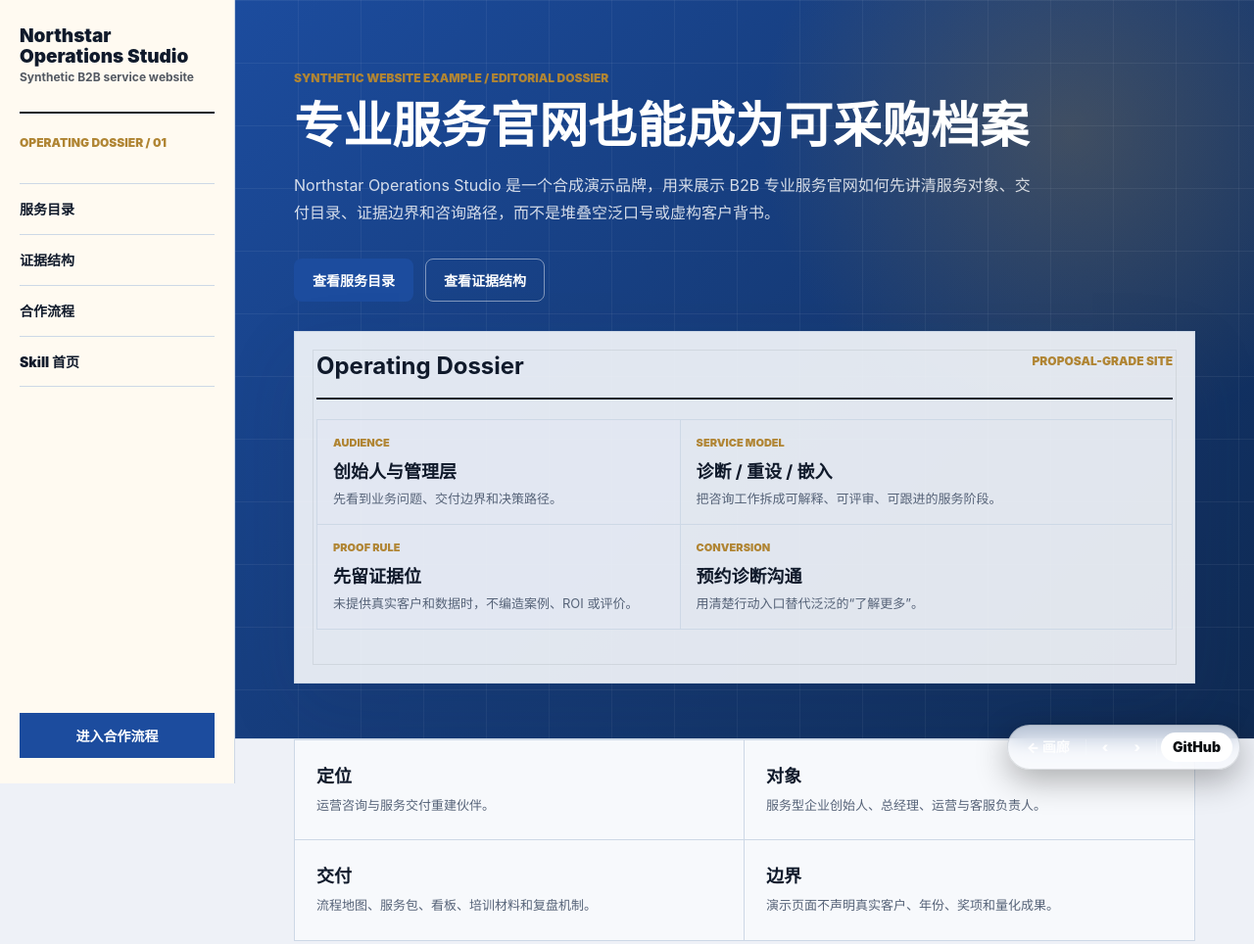
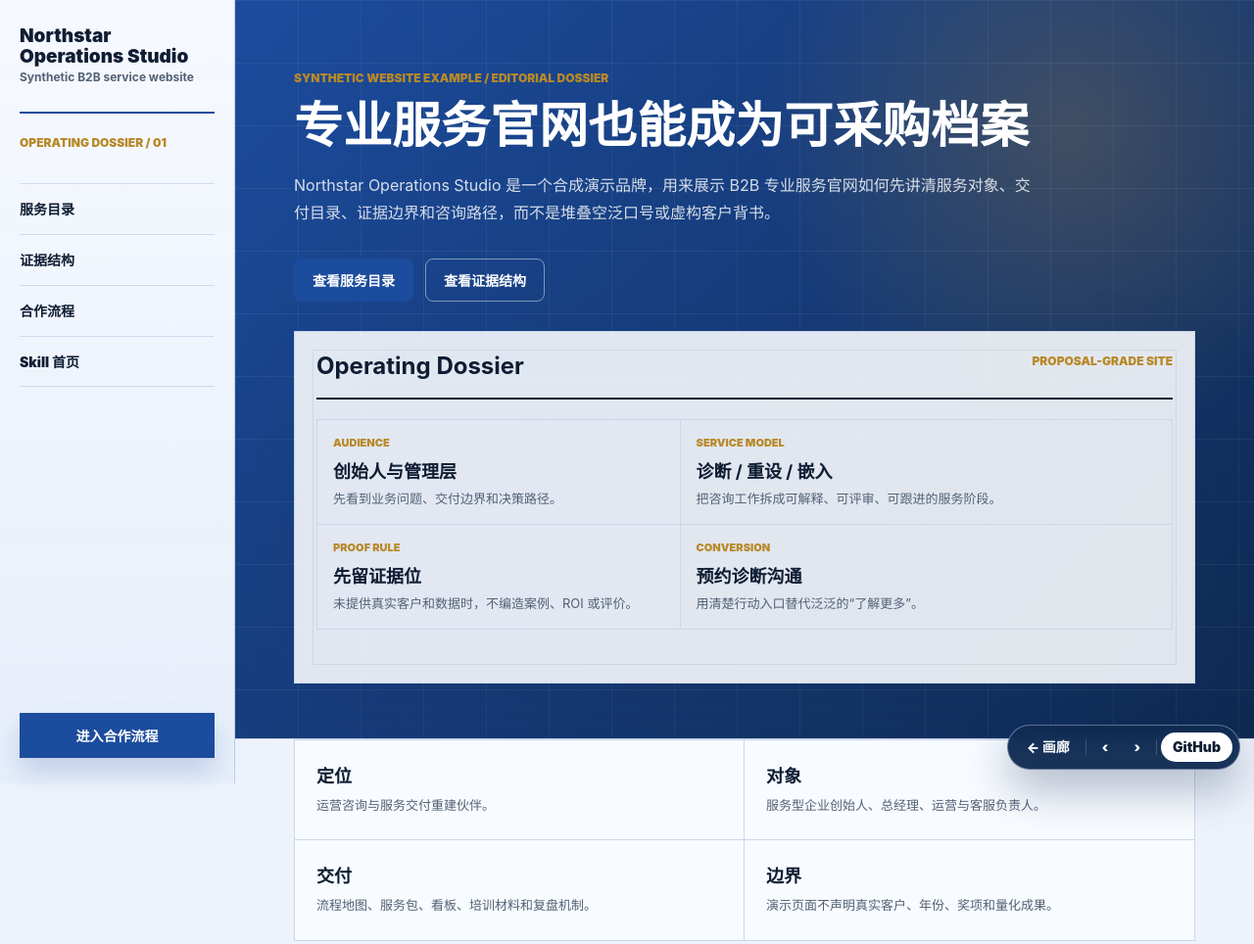
Before and after one commit to ChuluuMGL/business-website-skill, a website: page site/examples/b2b-service/index.html in a window 1280 px wide. Shown: the top 964 px of the page at 98% size. Drawn offline with Linux system fonts and the light colour scheme.

Commit message:
Polish B2B demo navigation contrast

```diff
--- a/site/examples/example-sites.css
+++ b/site/examples/example-sites.css
@@ -201,13 +201,13 @@ nav a:focus-visible {
 
 /* B2B editorial dossier */
 .demo-b2b {
-  --paper: #eef1f7;
-  --sheet: #f7f9fc;
-  --ink: #101a2b;
-  --muted: #566378;
-  --line: #cdd8e6;
+  --paper: #eef3fb;
+  --sheet: #f8fbff;
+  --ink: #0f1d33;
+  --muted: #536174;
+  --line: #cad7ea;
   --green: #1c4c9e;
-  --brown: #b08534;
+  --brown: #b88928;
   --blue: #0f2a52;
   background: var(--paper);
   color: var(--ink);
@@ -1652,14 +1652,22 @@ nav a:focus-visible {
     align-items: start;
     width: 280px;
     padding: 30px 24px;
-    border-right: 1px solid var(--line);
+    border-right: 1px solid rgba(28, 76, 158, 0.2);
     border-bottom: 0;
-    background: rgba(255, 250, 241, 0.96);
+    color: var(--ink);
+    background:
+      linear-gradient(180deg, rgba(246, 249, 255, 0.98), rgba(231, 238, 250, 0.96)),
+      var(--paper);
   }
 
   .demo-b2b .site-header.b2b-rail .brand {
     padding-bottom: 28px;
-    border-bottom: 2px solid var(--ink);
+    border-bottom: 2px solid var(--green);
+  }
+
+  .demo-b2b .site-header.b2b-rail .brand span {
+    color: var(--muted);
+    opacity: 1;
   }
 
   .demo-b2b .site-header.b2b-rail .brand strong {
@@ -1692,12 +1700,19 @@ nav a:focus-visible {
     display: grid;
     min-height: 58px;
     align-items: center;
-    border-top: 1px solid var(--line);
+    border-top: 1px solid rgba(28, 76, 158, 0.16);
     color: var(--ink);
   }
 
+  .demo-b2b .site-header.b2b-rail nav a:hover,
+  .demo-b2b .site-header.b2b-rail nav a:focus-visible {
+    color: var(--green);
+    background: rgba(28, 76, 158, 0.06);
+    text-decoration: none;
+  }
+
   .demo-b2b .site-header.b2b-rail nav a:last-child {
-    border-bottom: 1px solid var(--line);
+    border-bottom: 1px solid rgba(28, 76, 158, 0.16);
   }
 
   .rail-cta {
@@ -1711,6 +1726,7 @@ nav a:focus-visible {
     font-size: 14px;
     font-weight: 900;
     text-decoration: none;
+    box-shadow: 0 14px 28px rgba(28, 76, 158, 0.2);
   }
 
   .demo-b2b .b2b-hero {
@@ -2656,12 +2672,12 @@ nav a:focus-visible {
   gap: 2px;
   padding: 4px;
   border-radius: 999px;
-  background: rgba(12, 14, 17, 0.72);
-  border: 1px solid rgba(255, 255, 255, 0.16);
-  box-shadow: 0 10px 34px rgba(0, 0, 0, 0.32);
+  background: rgba(9, 18, 34, 0.94);
+  border: 1px solid rgba(255, 255, 255, 0.24);
+  box-shadow: 0 16px 44px rgba(0, 0, 0, 0.34);
   -webkit-backdrop-filter: saturate(150%) blur(10px);
   backdrop-filter: saturate(150%) blur(10px);
-  font: 600 12px/1 -apple-system, BlinkMacSystemFont, "Segoe UI", "PingFang SC", "Microsoft YaHei", sans-serif;
+  font: 800 12px/1 -apple-system, BlinkMacSystemFont, "Segoe UI", "PingFang SC", "Microsoft YaHei", sans-serif;
 }
 .demo-frame-nav a {
   display: inline-flex;
@@ -2669,7 +2685,7 @@ nav a:focus-visible {
   gap: 5px;
   padding: 8px 12px;
   border-radius: 999px;
-  color: rgba(255, 255, 255, 0.88);
+  color: #f8fbff;
   text-decoration: none;
   white-space: nowrap;
   transition: background 120ms ease, color 120ms ease;
@@ -2684,6 +2700,17 @@ nav a:focus-visible {
   margin: 0 2px;
   background: rgba(255, 255, 255, 0.18);
 }
+
+.demo-b2b .demo-frame-nav {
+  background: rgba(15, 42, 82, 0.96);
+  border-color: rgba(202, 215, 234, 0.42);
+  box-shadow: 0 18px 46px rgba(15, 42, 82, 0.34);
+}
+
+.demo-b2b .demo-frame-nav a.frame-nav-primary {
+  color: #0f1d33;
+}
+
 @media (max-width: 560px) {
   .demo-frame-nav { right: 10px; left: 10px; bottom: 10px; justify-content: center; }
   .demo-frame-nav a { padding: 9px 10px; }
```
